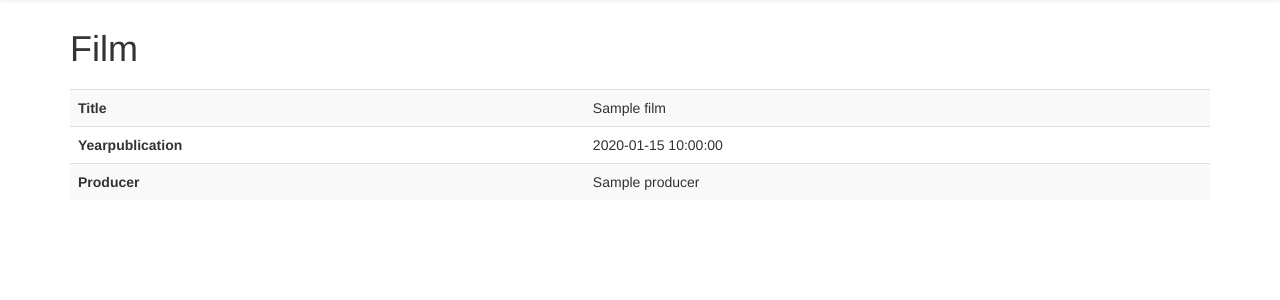
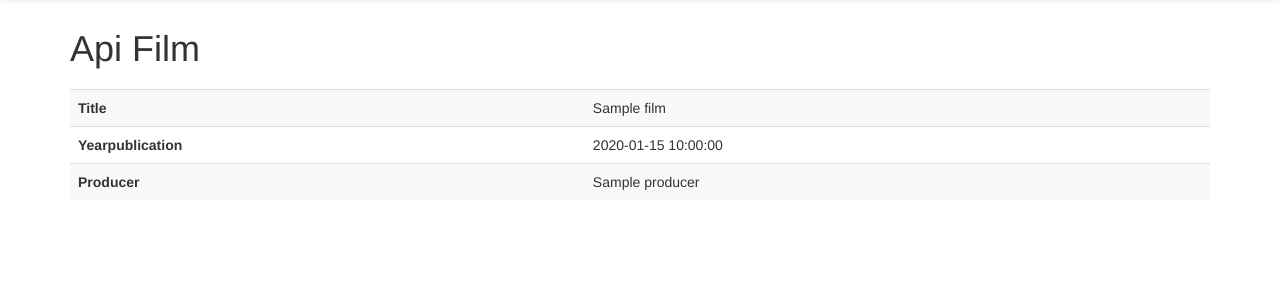
Before and after one commit to ricaza81/moviesapp, a Symfony app: template templates/lucky/show_api.html.twig in a window 1280 px wide. Shown: the part 51-351 px from the top of the page. Run offline with Twig, Linux system fonts and the light colour scheme; the template is opened without the code that fills it: most values are stand-ins (such as "Sample title", 1, 10 or a date in 2020); some libraries are stand-ins or nearby versions.

Commit message:
details-film

```diff
--- a/templates/lucky/show_api.html.twig
+++ b/templates/lucky/show_api.html.twig
@@ -1,7 +1,7 @@
 {% extends 'base.html.twig' %}
 
 {% block body %}
-    <h1 style="margin: 80px 0 20px;">Film</h1>
+    <h1 style="margin: 80px 0 20px;">Api Film</h1>
 
     <table class="table table-striped">
         <tbody>
```
